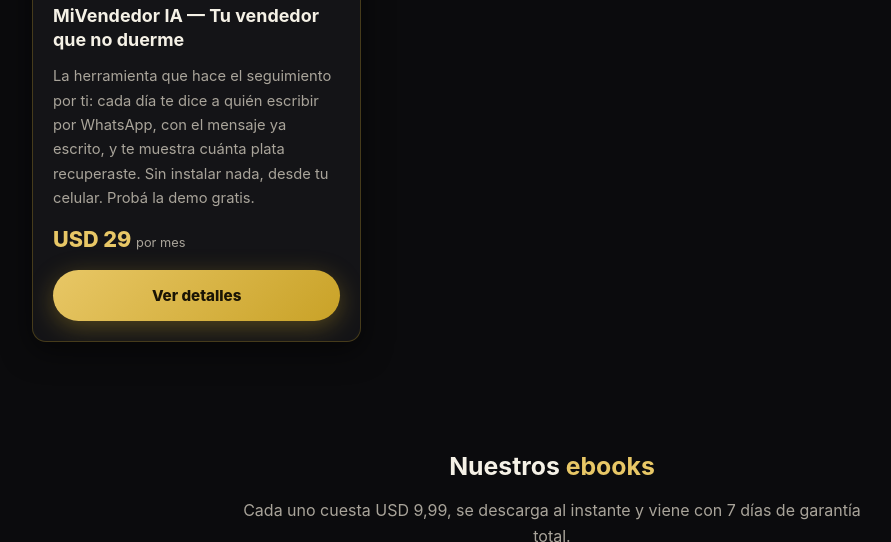
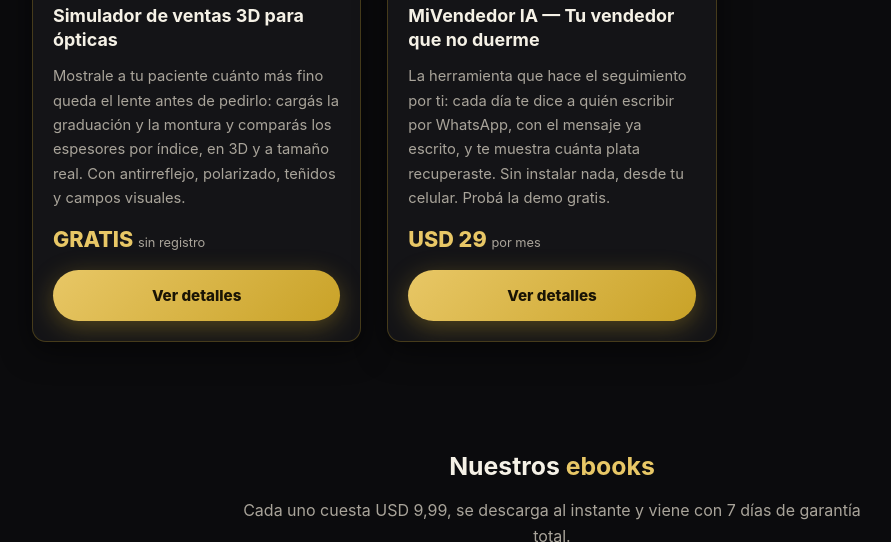
Before and after one commit to lgromero25-blip/kiosco-digital, a plain HTML site: page index.html in a window 1280 px wide. Shown: the part 1549-2091 px from the top of the page, without its empty margins (88-979 px from the left). Drawn offline with Linux system fonts and the light colour scheme.

Commit message:
Destacar el simulador gratis en Herramientas

```diff
--- a/index.html
+++ b/index.html
@@ -51,6 +51,16 @@
     <h2>Nuestra <span class="dorado">herramienta</span></h2>
     <p class="bajada">No es un ebook: es un sistema que trabaja todos los días por tu negocio.</p>
     <div class="grilla">
+
+      <article class="card">
+        <img class="portada" src="img/simulador-3d.webp" alt="Simulador de ventas 3D para ópticas: dos lentes, uno de borde grueso y uno fino" loading="lazy">
+        <div class="cuerpo">
+          <h3>Simulador de ventas 3D para ópticas</h3>
+          <p class="desc">Mostrale a tu paciente cuánto más fino queda el lente antes de pedirlo: cargás la graduación y la montura y comparás los espesores por índice, en 3D y a tamaño real. Con antirreflejo, polarizado, teñidos y campos visuales.</p>
+          <div class="precio">GRATIS <small>sin registro</small></div>
+          <a class="btn" href="producto-simulador.html">Ver detalles</a>
+        </div>
+      </article>
 
       <article class="card">
         <img class="portada" src="img/mivendedor-ia.png" alt="Logo de MiVendedor IA" loading="lazy">
```
